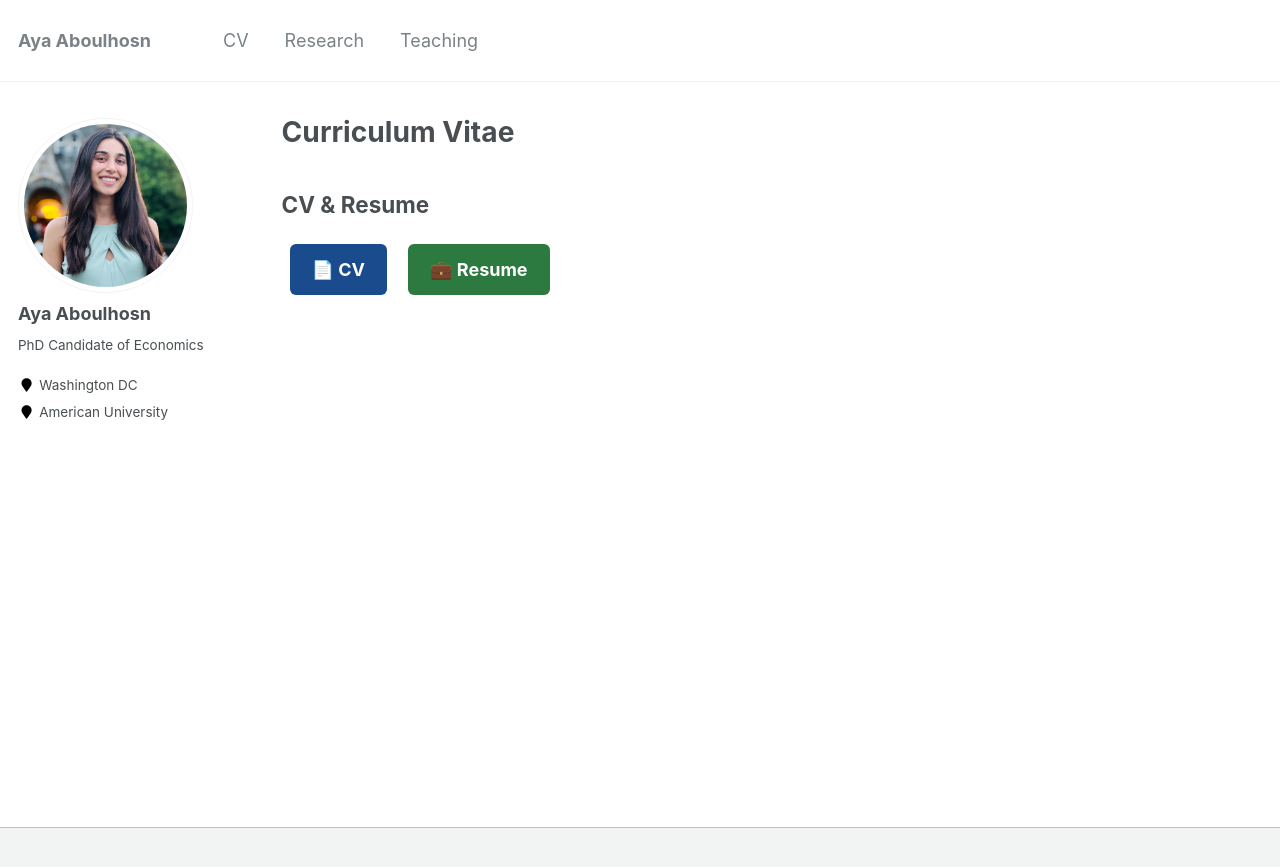
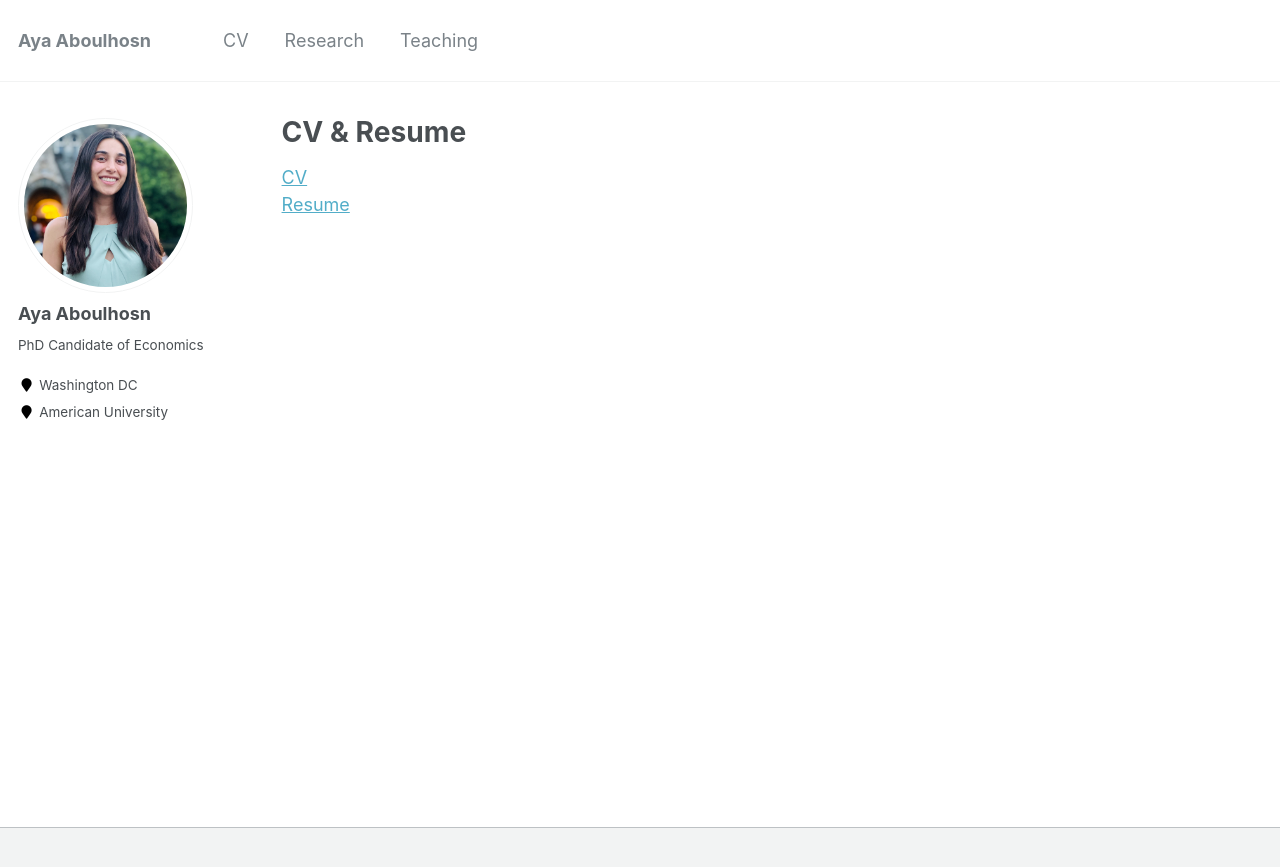
Before and after one commit to ayaaboulhosn/ayaaboulhosn.github.io, a Jekyll site: the page built from _pages/CV.md, in a window 1280 px wide. Shown: the top 867 px of the page. Built offline with Jekyll 4.4.1, drawn with Linux system fonts in a browser that asks for light colours; part of the change alters nothing that is shown.

Commit message:
Update CV.md

```diff
--- a/_pages/CV.md
+++ b/_pages/CV.md
@@ -1,27 +1,13 @@
 ---
 layout: archive
-title: "Curriculum Vitae"
+title: "CV & Resume"
 permalink: /cv/
 author_profile: true
 redirect_from:
   - /resume
 ---
 
-
-<h2>CV & Resume</h2>
-
 <p>
-<a href="/files/CV_Aya_Aboulhosn.pdf" target="_blank"
-style="display:inline-block; padding:12px 22px; margin:8px;
-background-color:#1a4b8c; color:white; text-decoration:none;
-font-weight:bold; border-radius:6px;">
-📄 CV
-</a>
-
-<a href="/files/Resume_Aboulhosn.pdf" target="_blank"
-style="display:inline-block; padding:12px 22px; margin:8px;
-background-color:#2c7a3f; color:white; text-decoration:none;
-font-weight:bold; border-radius:6px;">
-💼 Resume
-</a>
+<a href="/files/CV_Aya_Aboulhosn.pdf" target="_blank">CV</a><br>
+<a href="/files/Resume_Aboulhosn.pdf" target="_blank">Resume</a>
 </p>
```
